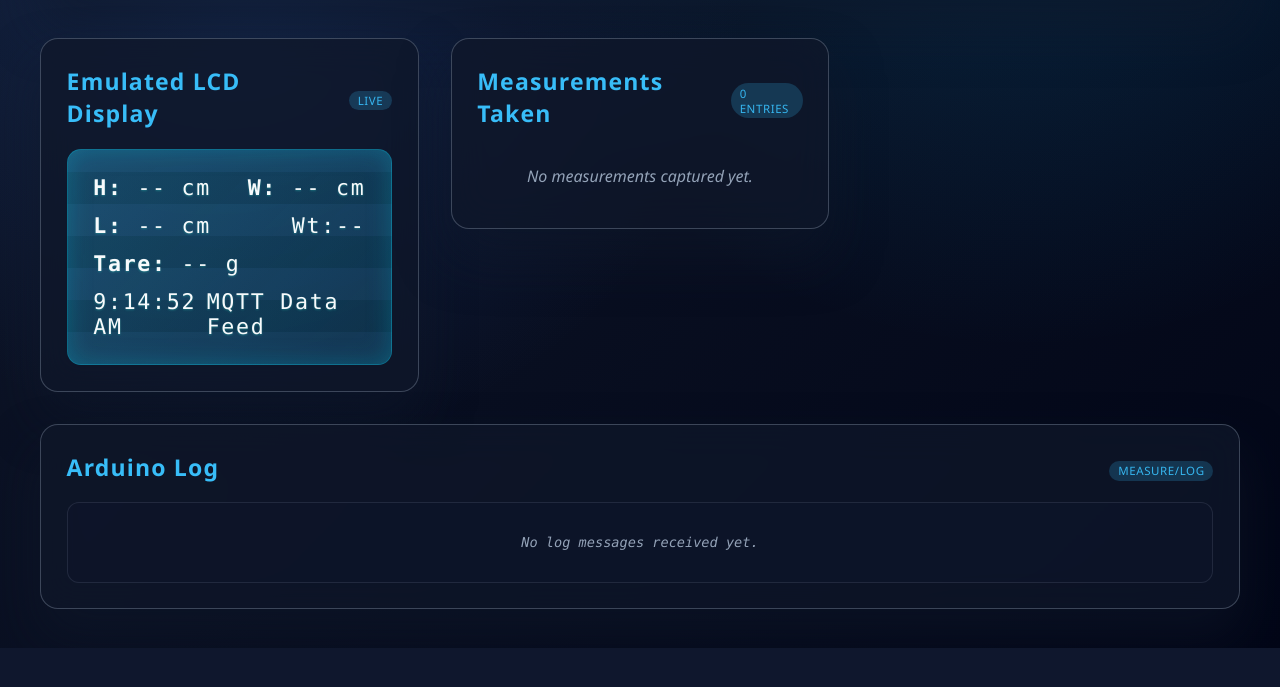
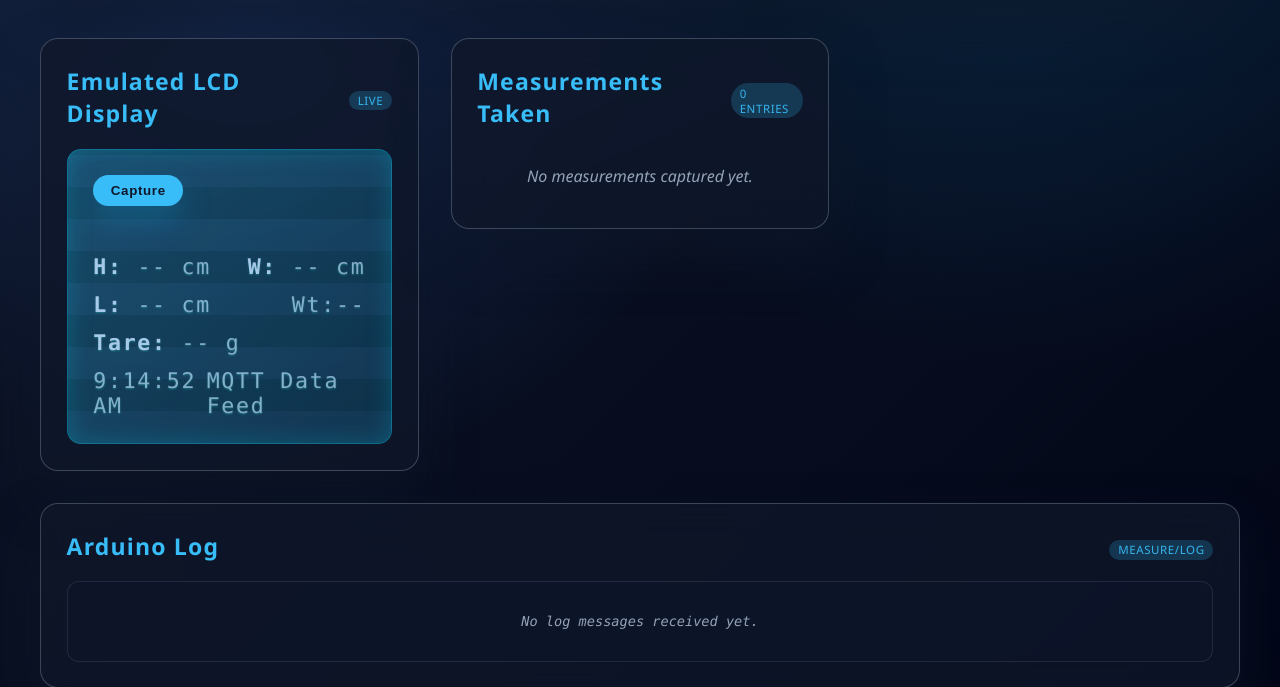
Before and after one commit to mitchweightman-nz/measurepi, a Flask app: page / in a window 1280 px wide. Shown: the part 213-900 px from the top of the page. Before the commit the page ends 861 px from the top, so only its background shows below. Run offline with Flask 3, Linux system fonts and the light colour scheme; data that the repository does not hold is empty.

Commit message:
Relocate capture control into LCD panel

```diff
--- a/MeasurePi.py
+++ b/MeasurePi.py
@@ -35,6 +35,7 @@ MQTT_PORT = int(os.getenv("MQTT_PORT", 1883))
 MQTT_TOPIC_SUB = "measure/data"
 MQTT_TOPIC_LOG = "measure/log"
 MQTT_COMMAND_TOPIC = "measure/cmd"
+MQTT_CAPTURE_TOPIC = "measure/CAP"
 
 MAX_RAW_HISTORY = 200
 
@@ -397,6 +398,17 @@ def command_api_route():
         print(f"[API-CMD] Failed to send command '{command_to_send}': MQTT client not connected.")
         return jsonify({"status": "error", "message": "MQTT client not connected"}), 503
 
+
+@app.route("/api/capture", methods=["POST"])
+def capture_api_route():
+    if mqtt_client.is_connected():
+        mqtt_client.publish(MQTT_CAPTURE_TOPIC, "CAP")
+        print(f"[API-CAPTURE] Capture command published to MQTT topic '{MQTT_CAPTURE_TOPIC}'.")
+        return jsonify({"status": "sent", "message": "Capture requested."})
+    else:
+        print("[API-CAPTURE] Failed to publish capture command: MQTT client not connected.")
+        return jsonify({"status": "error", "message": "MQTT client not connected"}), 503
+
 # ─── Main Application Logic ───────────────────────────────────────────────────
 def run_application():
     print("[SYSTEM] MeasurePi MQTT Client & Web Server is starting up...")
--- a/templates/index.html
+++ b/templates/index.html
@@ -78,6 +78,46 @@
       gap: 0.75rem;
     }
 
+    .action-button {
+      background: var(--accent);
+      border: none;
+      color: var(--bg);
+      font-weight: 600;
+      padding: 0.5rem 1.1rem;
+      border-radius: 999px;
+      letter-spacing: 0.05em;
+      cursor: pointer;
+      transition: transform 0.2s ease, box-shadow 0.2s ease;
+      box-shadow: 0 14px 30px rgba(14, 165, 233, 0.25);
+    }
+
+    .action-button:hover:not(:disabled) {
+      transform: translateY(-1px);
+      box-shadow: 0 18px 30px rgba(14, 165, 233, 0.35);
+    }
+
+    .action-button:disabled {
+      cursor: not-allowed;
+      opacity: 0.6;
+      box-shadow: none;
+    }
+
+    .action-feedback {
+      display: block;
+      font-size: 0.85rem;
+      color: var(--muted);
+      margin-top: 0.4rem;
+      min-height: 1.2rem;
+    }
+
+    .action-feedback.success {
+      color: var(--success);
+    }
+
+    .action-feedback.error {
+      color: var(--danger);
+    }
+
     .timestamp {
       font-size: 0.85rem;
       color: var(--muted);
@@ -94,12 +134,28 @@
           rgba(14, 116, 144, 0.16) 64px
         ),
         linear-gradient(135deg, rgba(56, 189, 248, 0.25), rgba(14, 165, 233, 0.1));
-	  text: #f8fafc;
       border-radius: 14px;
       border: 1px solid rgba(6, 182, 212, 0.4);
       padding: clamp(1.25rem, 2vw, 1.75rem);
       text-shadow: 0 1px 2px rgba(45, 212, 191, 0.35);
       box-shadow: inset 0 0 25px rgba(6, 182, 212, 0.28);
+      display: grid;
+      gap: 1rem;
+      color: rgba(191, 219, 254, 0.65);
+    }
+
+    .lcd-controls {
+      display: flex;
+      flex-direction: column;
+      align-items: flex-start;
+      gap: 0.4rem;
+    }
+
+    .lcd-controls .action-button {
+      margin: 0;
+    }
+
+    #lcdContent {
       display: grid;
       gap: 0.8rem;
     }
@@ -113,13 +169,17 @@
     }
 
     #lcdDisplay .line strong {
-      color: rgb(248 250 252);
+      color: rgba(191, 219, 254, 0.85);
     }
 
     .lcd-placeholder {
       font-style: italic;
-      color: rgba(4, 47, 46, 0.6);
+      color: rgba(191, 219, 254, 0.65);
       text-align: center;
+    }
+
+    #lcdDisplay .action-feedback {
+      color: rgba(191, 219, 254, 0.65);
     }
 
     .history-table {
@@ -256,7 +316,13 @@
           <span class="pill">Live</span>
         </div>
         <div id="lcdDisplay">
-          <div class="lcd-placeholder">Awaiting first measurement…</div>
+          <div class="lcd-controls">
+            <button id="captureButton" class="action-button">Capture</button>
+            <span class="action-feedback" id="captureFeedback"></span>
+          </div>
+          <div id="lcdContent">
+            <div class="lcd-placeholder">Awaiting first measurement…</div>
+          </div>
         </div>
       </section>
 
@@ -281,11 +347,13 @@
   </div>
 
   <script>
-    const lcdDisplayEl = document.getElementById("lcdDisplay");
+    const lcdContentEl = document.getElementById("lcdContent");
     const measurementHistoryEl = document.getElementById("measurementHistory");
     const historyCountEl = document.getElementById("historyCount");
     const rawStreamEl = document.getElementById("rawStream");
     const lastUpdatedEl = document.getElementById("lastUpdated");
+    const captureButtonEl = document.getElementById("captureButton");
+    const captureFeedbackEl = document.getElementById("captureFeedback");
 
     const formatNumber = (value, suffix = "") => {
       if (value === null || value === undefined || Number.isNaN(value)) return "--";
@@ -302,9 +370,11 @@
     };
 
     const renderLCD = (current) => {
-      lcdDisplayEl.innerHTML = "";
+      if (!lcdContentEl) return;
+
+      lcdContentEl.innerHTML = "";
       if (!current || Object.keys(current).length === 0) {
-        lcdDisplayEl.innerHTML = '<div class="lcd-placeholder">Awaiting first measurement…</div>';
+        lcdContentEl.innerHTML = '<div class="lcd-placeholder">Awaiting first measurement…</div>';
         return;
       }
 
@@ -322,7 +392,7 @@
         const div = document.createElement("div");
         div.className = "line";
         div.innerHTML = text;
-        lcdDisplayEl.appendChild(div);
+        lcdContentEl.appendChild(div);
       });
     };
 
@@ -421,6 +491,35 @@
       }
     }
 
+    if (captureButtonEl) {
+      captureButtonEl.addEventListener("click", async () => {
+        captureFeedbackEl.textContent = "";
+        captureFeedbackEl.classList.remove("success", "error");
+        captureButtonEl.disabled = true;
+        const originalText = captureButtonEl.dataset.originalText || captureButtonEl.textContent;
+        captureButtonEl.dataset.originalText = originalText;
+        captureButtonEl.textContent = "Capturing…";
+
+        try {
+          const response = await fetch("/api/capture", { method: "POST" });
+          if (!response.ok) {
+            throw new Error(`Request failed with status ${response.status}`);
+          }
+
+          const data = await response.json().catch(() => ({}));
+          captureFeedbackEl.textContent = data.message || "Capture requested.";
+          captureFeedbackEl.classList.add("success");
+        } catch (error) {
+          console.error("Capture trigger failed", error);
+          captureFeedbackEl.textContent = "Unable to trigger capture.";
+          captureFeedbackEl.classList.add("error");
+        } finally {
+          captureButtonEl.disabled = false;
+          captureButtonEl.textContent = captureButtonEl.dataset.originalText;
+        }
+      });
+    }
+
     refreshDashboard();
     setInterval(refreshDashboard, 2500);
   </script>
```
